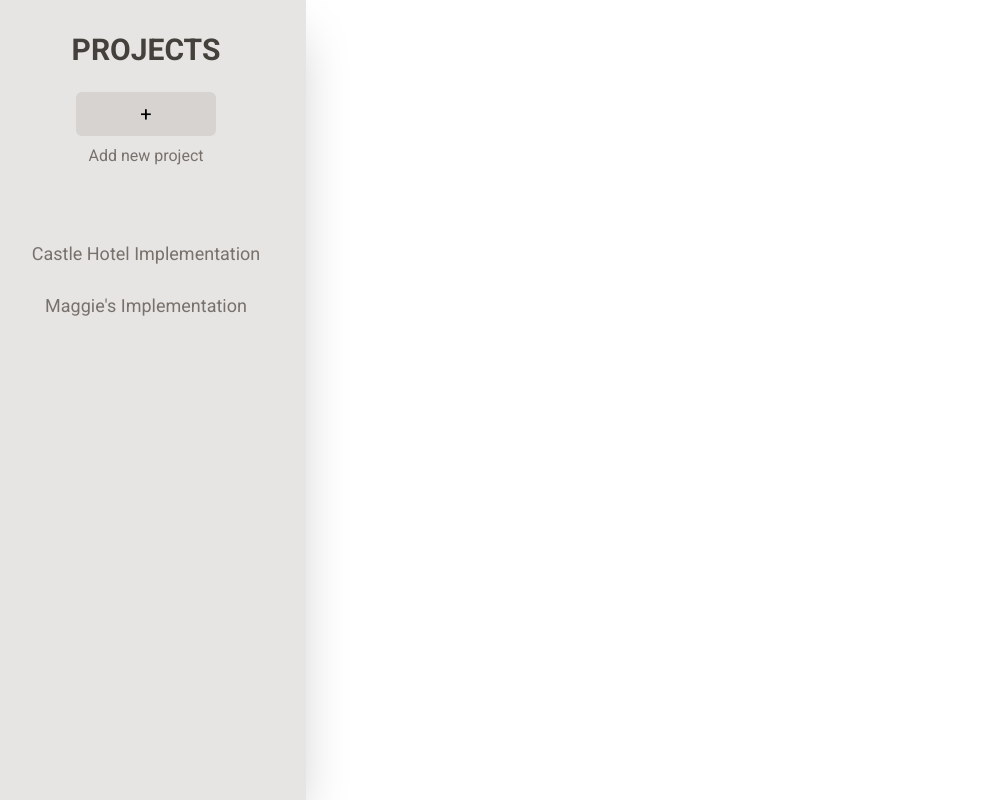
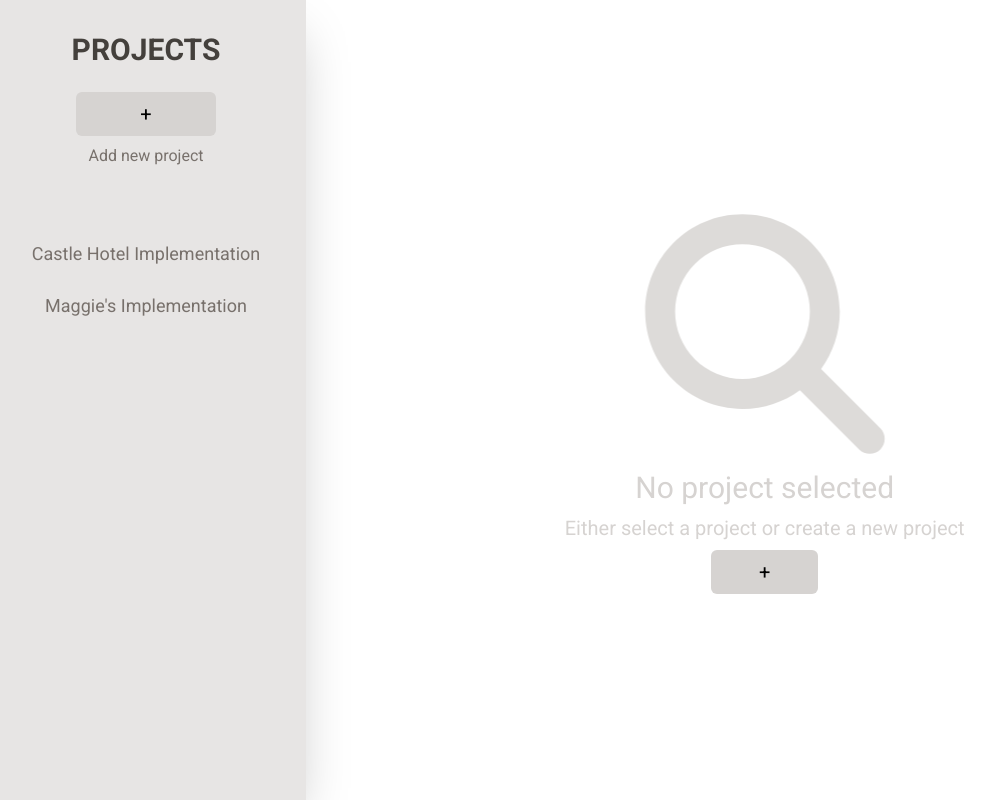
Before and after one commit to wylieaj/TimeSync, a React (Vite) app: page / in a window 1280 px wide. Shown: the whole page, without its empty margins (14-1009 px from the left). Built offline with nearby package versions, Linux system fonts and the light colour scheme.

Commit message:
noProjectSelected created

```diff
--- a/package.json
+++ b/package.json
@@ -10,6 +10,10 @@
     "preview": "vite preview"
   },
   "dependencies": {
+    "@fortawesome/fontawesome": "^1.1.8",
+    "@fortawesome/fontawesome-svg-core": "^6.5.1",
+    "@fortawesome/free-solid-svg-icons": "^6.5.1",
+    "@fortawesome/react-fontawesome": "^0.2.0",
     "react": "^18.2.0",
     "react-dom": "^18.2.0"
   },
--- a/src/App.jsx
+++ b/src/App.jsx
@@ -1,5 +1,6 @@
 import { useState } from "react";
 import SideBar from "./components/SideBar/SideBar";
+import NoProjectSelected from "./components/Content/NoProjectSelected";
 
 const initState = {
   contentState: undefined,
@@ -42,9 +43,17 @@ const initState = {
 const App = () => {
   const [state, setState] = useState(initState);
 
+  let content = "";
+  if (state.contentState === undefined) {
+    content = <NoProjectSelected />;
+  }
+
   return (
-    <div>
+    <div
+      className="flex
+    ">
       <SideBar projectList={state.projects} />
+      {content}
     </div>
   );
 };
--- /dev/null
+++ b/src/components/Content/NoProjectSelected.jsx
@@ -0,0 +1,19 @@
+import { FontAwesomeIcon } from "@fortawesome/react-fontawesome";
+import { faMagnifyingGlass } from "@fortawesome/free-solid-svg-icons";
+
+const NoProjectSelected = () => {
+  return (
+    <section className="mt-8 ml-8 w-2/3 flex flex-col text-center">
+      <div className=" flex flex-col gap-2 mx-auto my-auto">
+        <FontAwesomeIcon icon={faMagnifyingGlass} beat size="2xl" style={{ color: "#dddbd9" }} className="text-[12rem]" />
+        <h2 className="mt-8 text-3xl text-stone-300">No project selected</h2>
+        <p className="text-xl text-stone-300">Either select a project or create a new project</p>
+        <div>
+          <button className="py-2 px-12 rounded-md bg-stone-300 text-xl hover:bg-stone-400 hover:text-stone-700">&#43;</button>
+        </div>
+      </div>
+    </section>
+  );
+};
+
+export default NoProjectSelected;
--- a/src/components/SideBar/SideBar.jsx
+++ b/src/components/SideBar/SideBar.jsx
@@ -1,5 +1,4 @@
 const SideBar = ({ projectList }) => {
-  console.log(projectList);
   return (
     <aside className="w-[20rem] h-screen bg-stone-200 shadow-2xl">
       <div className="flex flex-col gap-2 justify-center items-center">
```
Also changed, not shown: 1 other file (tests, documents, lock files or other folders).
